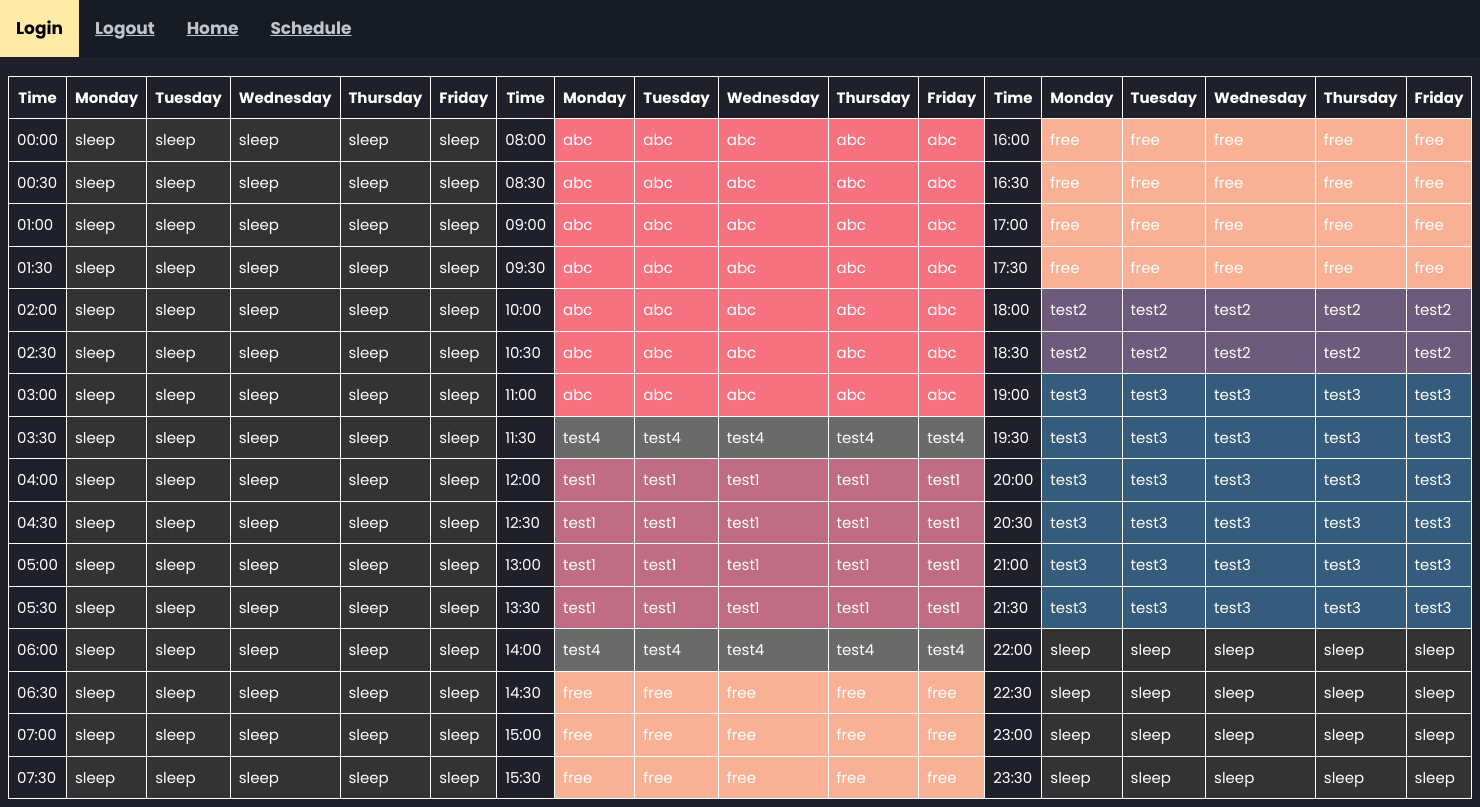
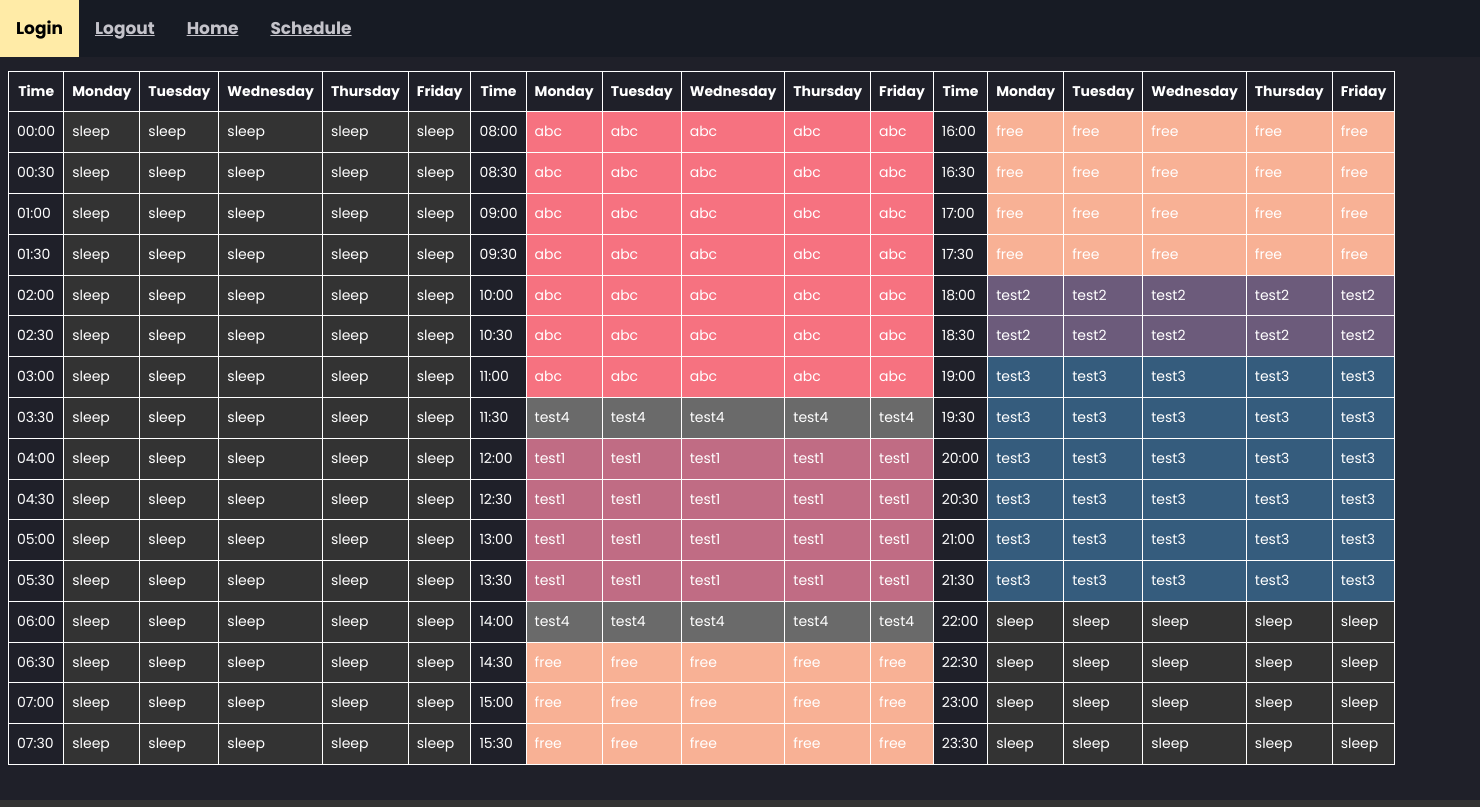
Before and after one commit to bjRichardLiu/PlanEase, a Flask app: page /schedule in a window 1480 px wide. Run offline with Flask 3, Linux system fonts and the light colour scheme; a user stored in the database is signed in; some libraries are stand-ins or nearby versions; some web fonts are replaced.

Commit message:
font size

```diff
--- a/website/static/style.css
+++ b/website/static/style.css
@@ -1,7 +1,7 @@
 body{
 	font-family: 'Poppins', sans-serif;
 	font-weight: 300;
-	font-size: 15px;
+	font-size: 14px;
 	line-height: 1.7;
 	color: #ffffff;
 	background-color: #1f2029;
```
